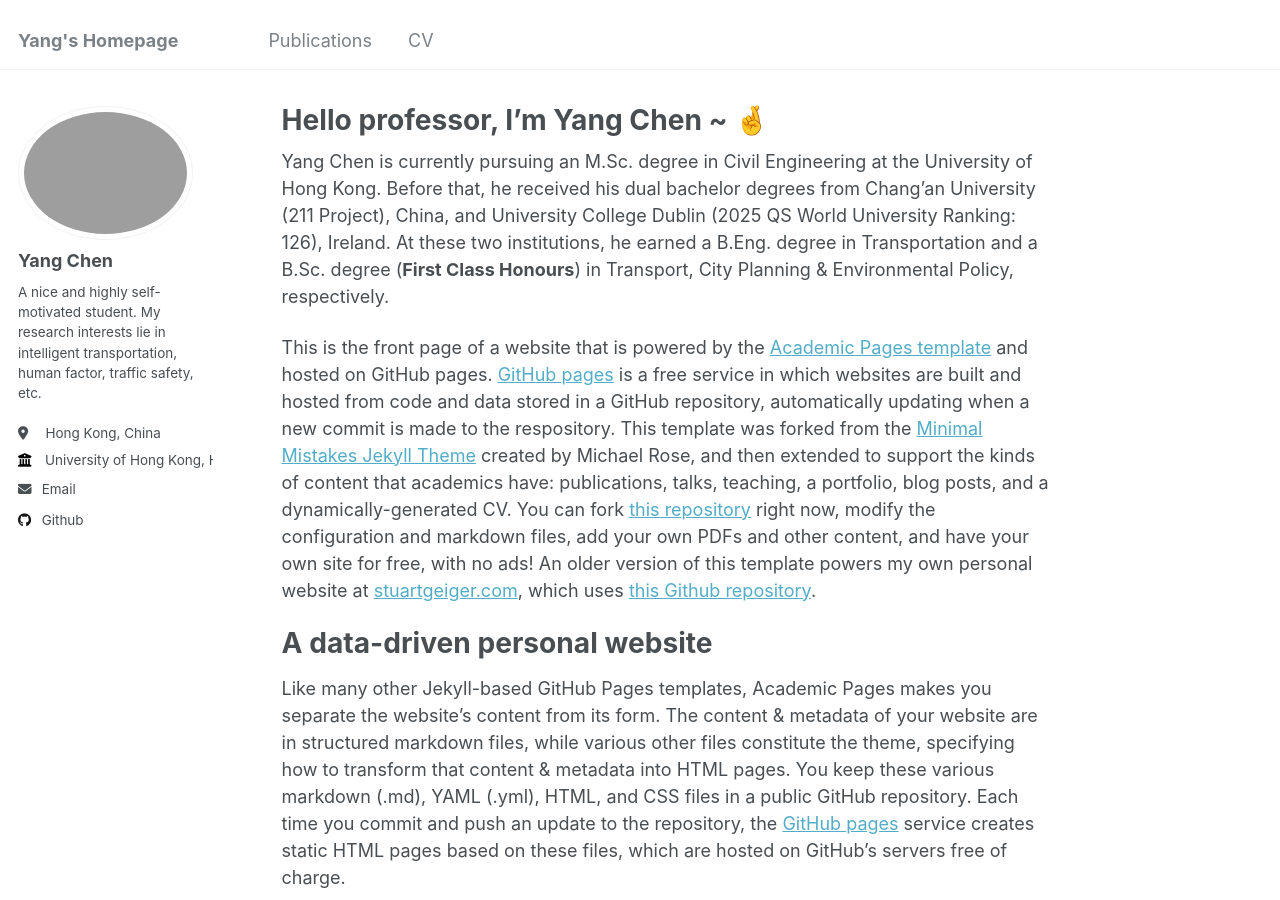
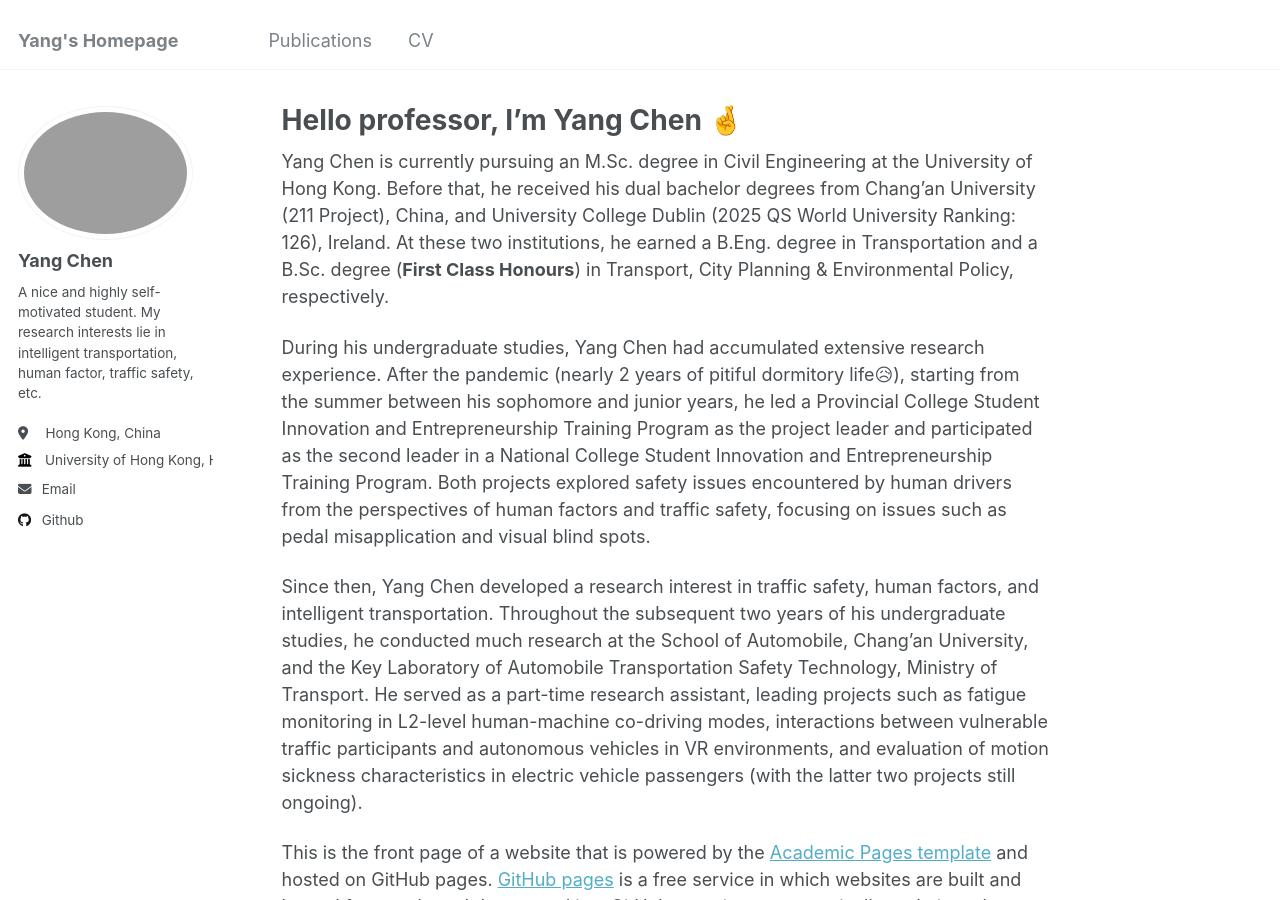
Before and after one commit to Sugar-eatingSheep/YangCHEN.github.io, a Jekyll site: the page built from _pages/about.md, in a window 1280 px wide and 900 px high. Built offline with Jekyll 4.4.1, drawn with Linux system fonts in a browser that asks for light colours.

Commit message:
Update about.md

```diff
--- a/_pages/about.md
+++ b/_pages/about.md
@@ -1,6 +1,6 @@
 ---
 permalink: /
-title: "Hello professor, I'm Yang Chen ~ 🤞"
+title: "Hello professor, I'm Yang Chen 🤞"
 author_profile: true
 redirect_from:
   - /about/
@@ -8,6 +8,10 @@ redirect_from:
 ---
 
 Yang Chen is currently pursuing an M.Sc. degree in Civil Engineering at the University of Hong Kong. Before that, he received his dual bachelor degrees from Chang'an University (211 Project), China, and University College Dublin (2025 QS World University Ranking: 126), Ireland. At these two institutions, he earned a B.Eng. degree in Transportation and a B.Sc. degree (**First Class Honours**) in Transport, City Planning & Environmental Policy, respectively.
+
+During his undergraduate studies, Yang Chen had accumulated extensive research experience. After the pandemic (nearly 2 years of pitiful dormitory life😥), starting from the summer between his sophomore and junior years, he led a Provincial College Student Innovation and Entrepreneurship Training Program as the project leader and participated as the second leader in a National College Student Innovation and Entrepreneurship Training Program. Both projects explored safety issues encountered by human drivers from the perspectives of human factors and traffic safety, focusing on issues such as pedal misapplication and visual blind spots.
+
+Since then, Yang Chen developed a research interest in traffic safety, human factors, and intelligent transportation. Throughout the subsequent two years of his undergraduate studies, he conducted much research at the School of Automobile, Chang'an University, and the Key Laboratory of Automobile Transportation Safety Technology, Ministry of Transport. He served as a part-time research assistant, leading projects such as fatigue monitoring in L2-level human-machine co-driving modes, interactions between vulnerable traffic participants and autonomous vehicles in VR environments, and evaluation of motion sickness characteristics in electric vehicle passengers (with the latter two projects still ongoing).
 
 This is the front page of a website that is powered by the [Academic Pages template](https://github.com/academicpages/academicpages.github.io) and hosted on GitHub pages. [GitHub pages](https://pages.github.com) is a free service in which websites are built and hosted from code and data stored in a GitHub repository, automatically updating when a new commit is made to the respository. This template was forked from the [Minimal Mistakes Jekyll Theme](https://mmistakes.github.io/minimal-mistakes/) created by Michael Rose, and then extended to support the kinds of content that academics have: publications, talks, teaching, a portfolio, blog posts, and a dynamically-generated CV. You can fork [this repository](https://github.com/academicpages/academicpages.github.io) right now, modify the configuration and markdown files, add your own PDFs and other content, and have your own site for free, with no ads! An older version of this template powers my own personal website at [stuartgeiger.com](http://stuartgeiger.com), which uses [this Github repository](https://github.com/staeiou/staeiou.github.io).
 
```
